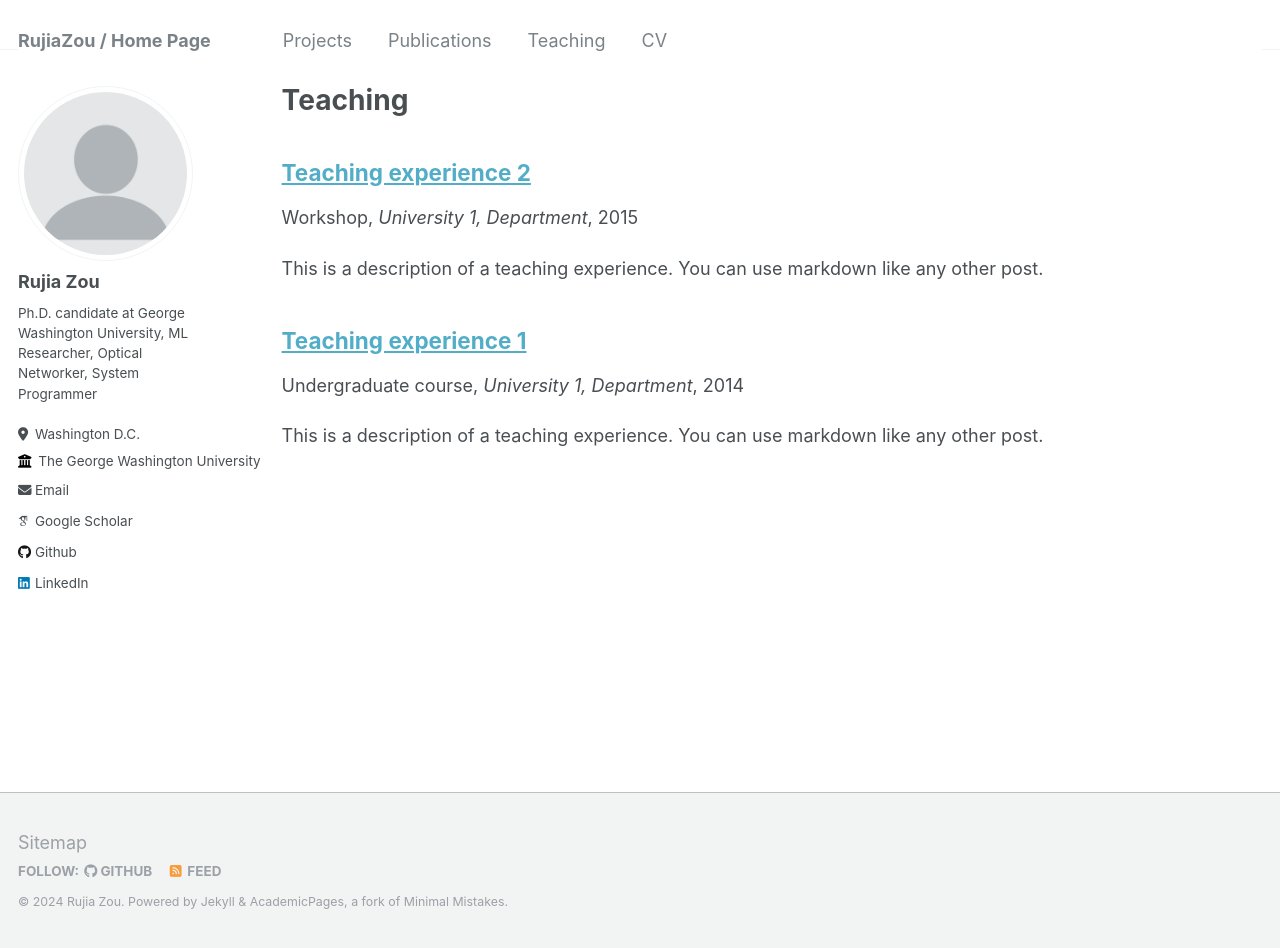
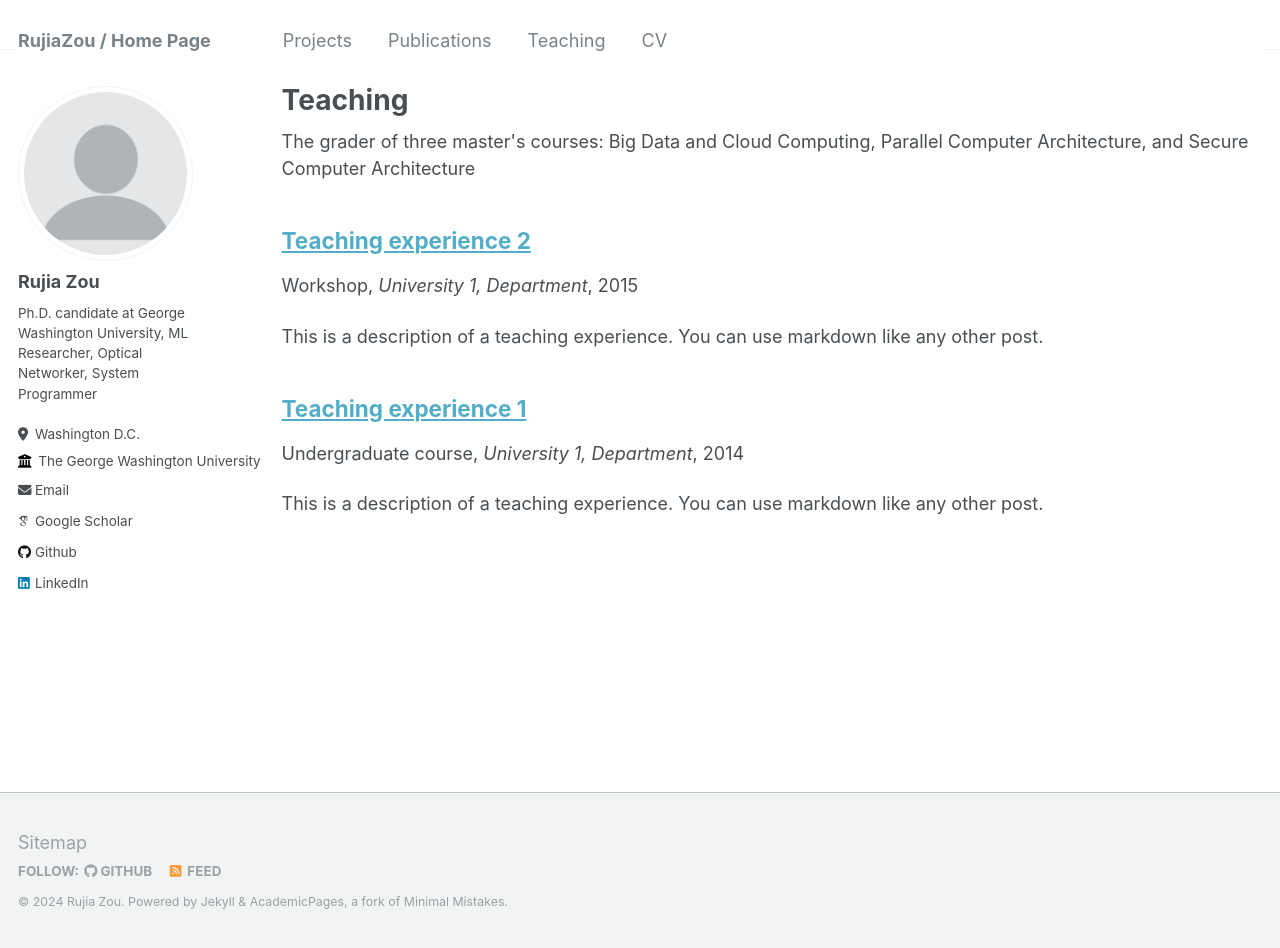
Before and after one commit to RujiaZou/RujiaZou.github.io, a Jekyll site: the page built from _pages/teaching.html, in a window 1280 px wide and 948 px high. Built offline with Jekyll 4.4.1, drawn with Linux system fonts in a browser that asks for light colours; some web fonts are replaced.

Commit message:
Update teaching.html

```diff
--- a/_pages/teaching.html
+++ b/_pages/teaching.html
@@ -4,7 +4,7 @@ title: "Teaching"
 permalink: /teaching/
 author_profile: true
 ---
-
+The grader of three master's courses: Big Data and Cloud Computing, Parallel Computer Architecture, and Secure Computer Architecture
 {% include base_path %}
 
 {% for post in site.teaching reversed %}
```
